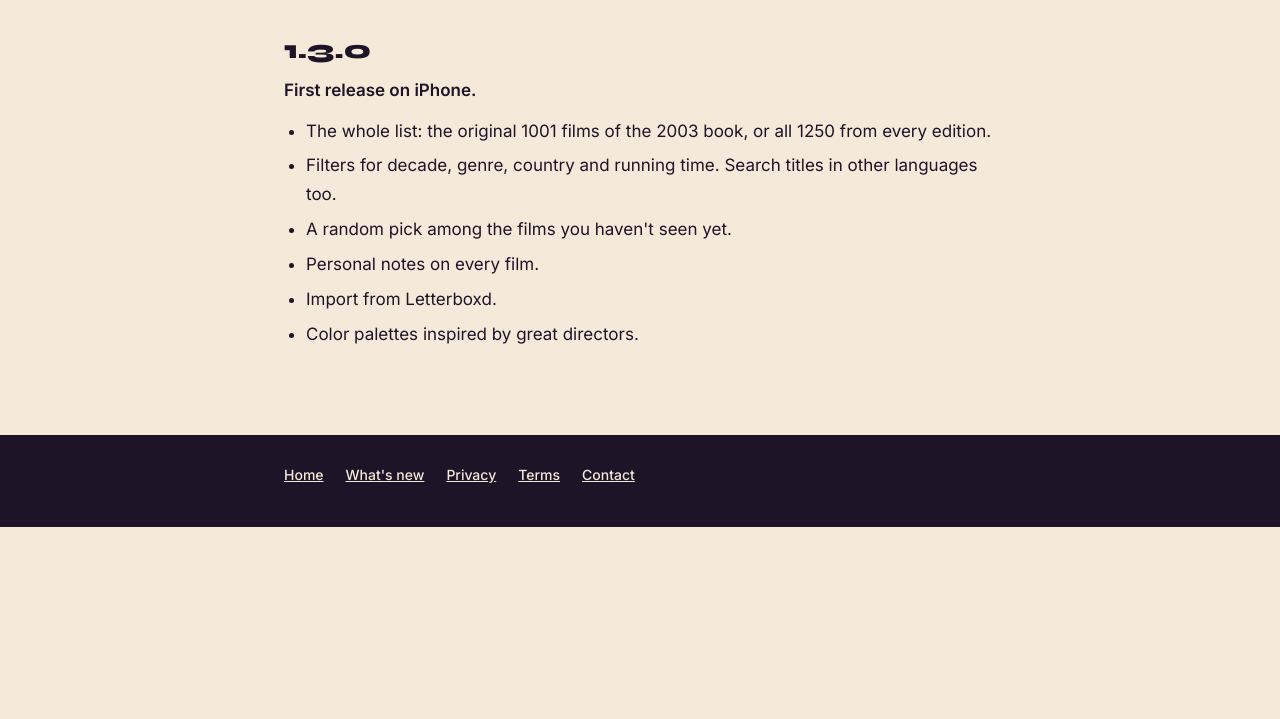
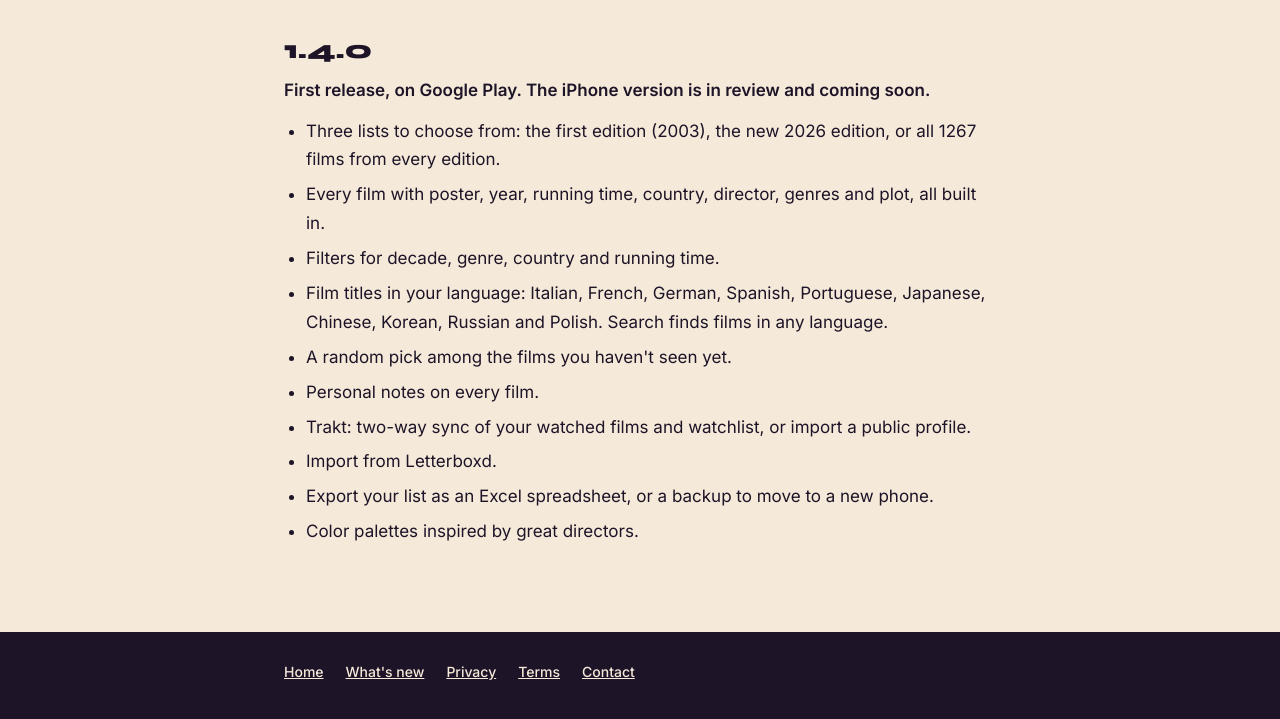
Before and after one commit to Gadlele/1001tracker, a plain HTML site: page changelog.html in a window 1280 px wide. Shown: the part 215-934 px from the top of the page. Before the commit the page ends 800 px from the top, so only its background shows below. Drawn offline with Linux system fonts and the light colour scheme.

Commit message:
Ready for 1.4.0: 1267 films, three lists, Trakt sync; What's new 1.4.0; privacy/terms (Trakt, Export backup)

```diff
--- a/changelog.html
+++ b/changelog.html
@@ -39,14 +39,18 @@
 <main class="wrap">
     <h1>What&#x27;s new</h1>
 
-    <h2>1.3.0</h2>
-    <p class="lead">First release on iPhone.</p>
+    <h2>1.4.0</h2>
+    <p class="lead">First release, on Google Play. The iPhone version is in review and coming soon.</p>
     <ul>
-      <li>The whole list: the original 1001 films of the 2003 book, or all 1250 from every edition.</li>
-      <li>Filters for decade, genre, country and running time. Search titles in other languages too.</li>
+      <li>Three lists to choose from: the first edition (2003), the new 2026 edition, or all 1267 films from every edition.</li>
+      <li>Every film with poster, year, running time, country, director, genres and plot, all built in.</li>
+      <li>Filters for decade, genre, country and running time.</li>
+      <li>Film titles in your language: Italian, French, German, Spanish, Portuguese, Japanese, Chinese, Korean, Russian and Polish. Search finds films in any language.</li>
       <li>A random pick among the films you haven&#x27;t seen yet.</li>
       <li>Personal notes on every film.</li>
+      <li>Trakt: two-way sync of your watched films and watchlist, or import a public profile.</li>
       <li>Import from Letterboxd.</li>
+      <li>Export your list as an Excel spreadsheet, or a backup to move to a new phone.</li>
       <li>Color palettes inspired by great directors.</li>
     </ul>
 </main>
```
Also changed, not shown: index.html (+3 -3 lines), privacy.html (+3 -2 lines), terms.html (+3 -3 lines).
